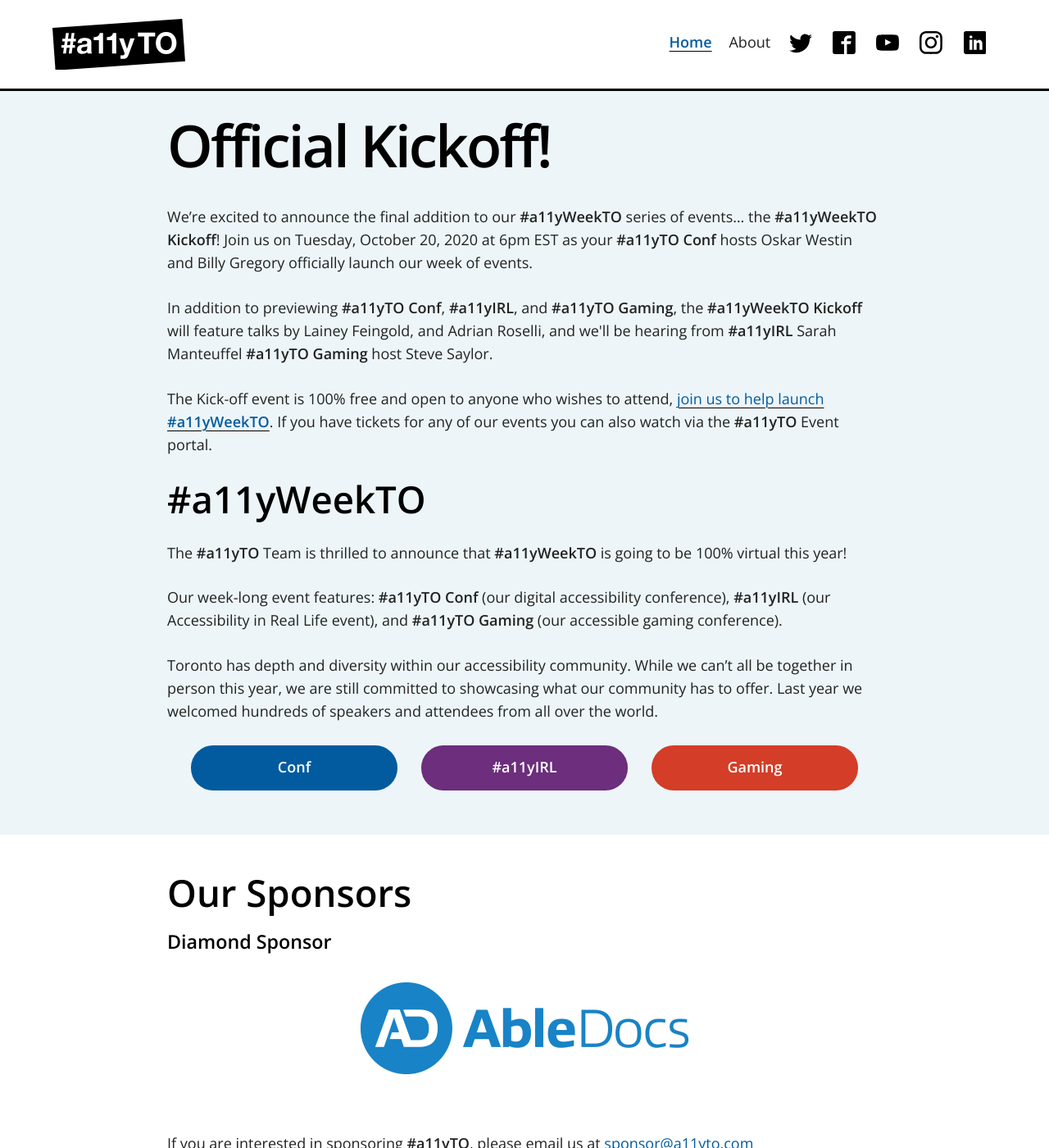
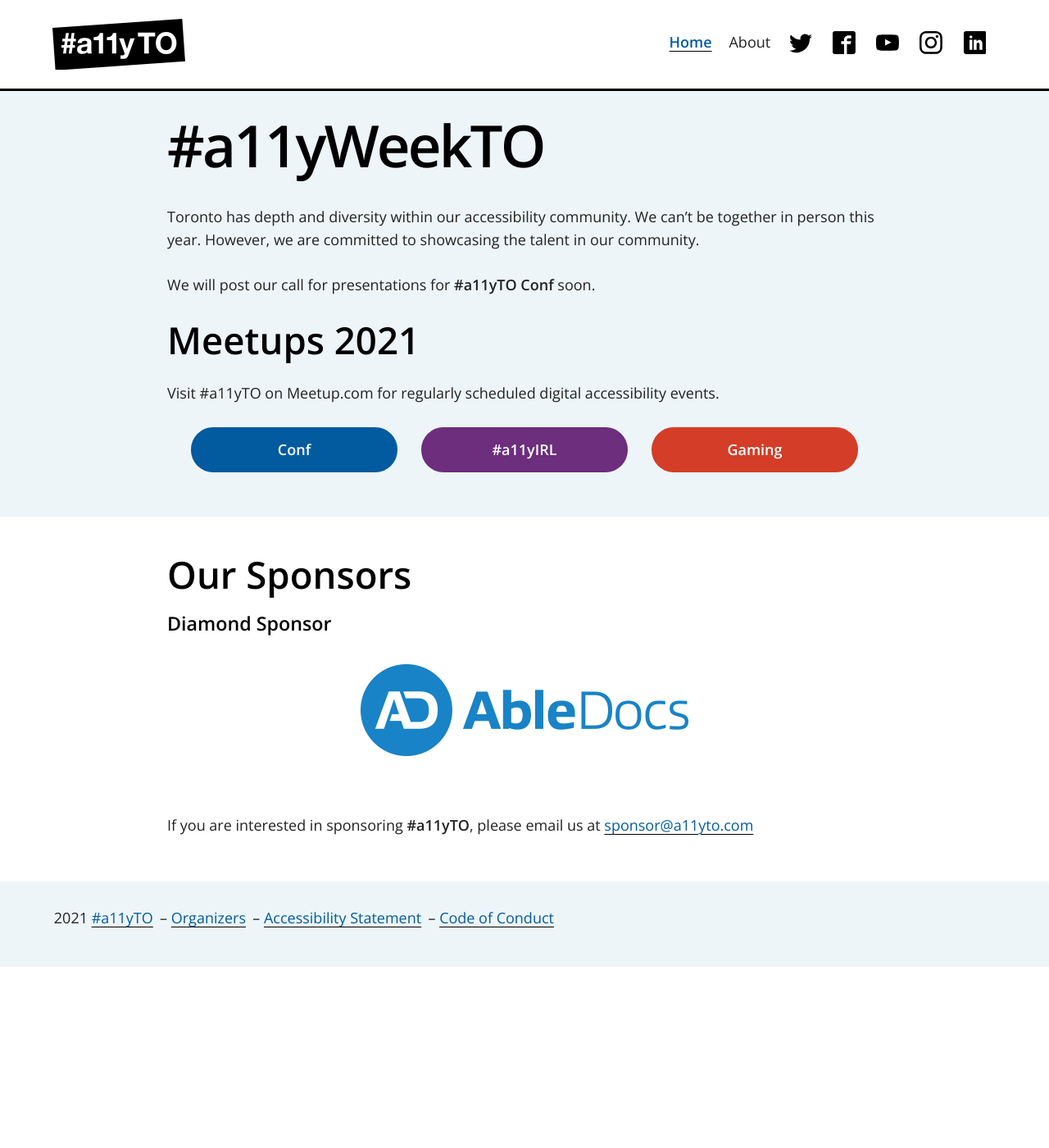
Before and after one commit to a11yTO/A11yTO-Main, a Jekyll site: the page built from index.html, in a window 1280 px wide and 1400 px high. Shown: the whole window at 82% size. Built offline with Jekyll 4.4.1, drawn with Linux system fonts in a browser that asks for light colours.

Commit message:
Proposed copy announcement for 2021

```diff
--- a/index.html
+++ b/index.html
@@ -6,19 +6,11 @@
 description: Accessibility Toronto
 ---
 
-<h2 class="page-title">Official Kickoff!</h2>
-
-<p>We’re excited to announce the final addition to our <strong>#a11yWeekTO</strong> series of events… the <strong>#a11yWeekTO Kickoff</strong>! Join us on Tuesday, October 20, 2020 at 6pm EST as your <strong>#a11yTO Conf</strong> hosts Oskar Westin and Billy Gregory officially launch our week of events.</p>
-
-<p>In addition to previewing <strong>#a11yTO Conf</strong>, <strong>#a11yIRL</strong>, and <strong>#a11yTO Gaming</strong>, the <strong>#a11yWeekTO Kickoff</strong> will feature talks by Lainey Feingold, and Adrian Roselli, and we'll be hearing from <strong>#a11yIRL</strong> Sarah Manteuffel <strong>#a11yTO Gaming</strong> host Steve Saylor.</p>
-
-<p>The Kick-off event is 100% free and open to anyone who wishes to attend, <a href="https://a11y.to/kickoff" target="_blank">join us to help launch <strong>#a11yWeekTO</strong></a>. If you have tickets for any of our events you can also watch via the <strong>#a11yTO</strong> Event portal.</p>
-
-<h2>#a11yWeekTO</h2>
-
-<p>The <strong>#a11yTO</strong> Team is thrilled to announce that <strong>#a11yWeekTO</strong> is going to be 100% virtual this year!</p>
-<p>Our week-long event features: <strong>#a11yTO Conf</strong> (our digital accessibility conference), <strong>#a11yIRL</strong> (our Accessibility in Real Life event), and <strong>#a11yTO Gaming</strong> (our accessible gaming conference).</p>
-<p>Toronto has depth and diversity within our accessibility community. While we can’t all be together in person this year, we are still committed to showcasing what our community has to offer. Last year we welcomed hundreds of speakers and attendees from all over the world.</p>
+<h2 class="page-title">#a11yWeekTO</h2>
+<p>Toronto has depth and diversity within our accessibility community. We can’t be together in person this year. However, we are committed to showcasing the talent in our community.</p>
+<p>We will post our call for presentations for <strong>#a11yTO Conf</strong> soon.</p>
+<h2>Meetups 2021</h2>
+<p>Visit #a11yTO on Meetup.com for regularly scheduled digital accessibility events.</p>
 
 <ul class="branded-events">
   <li>
```
